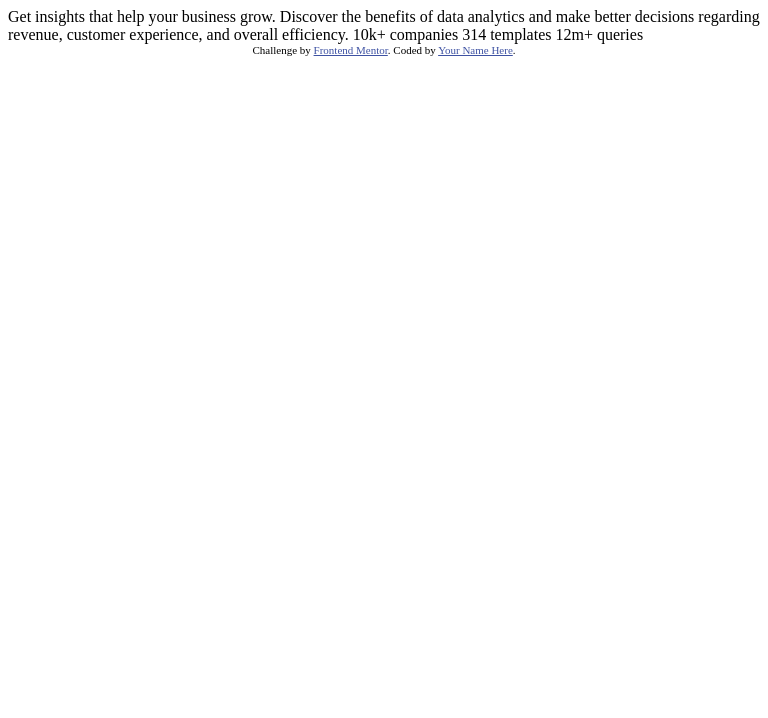
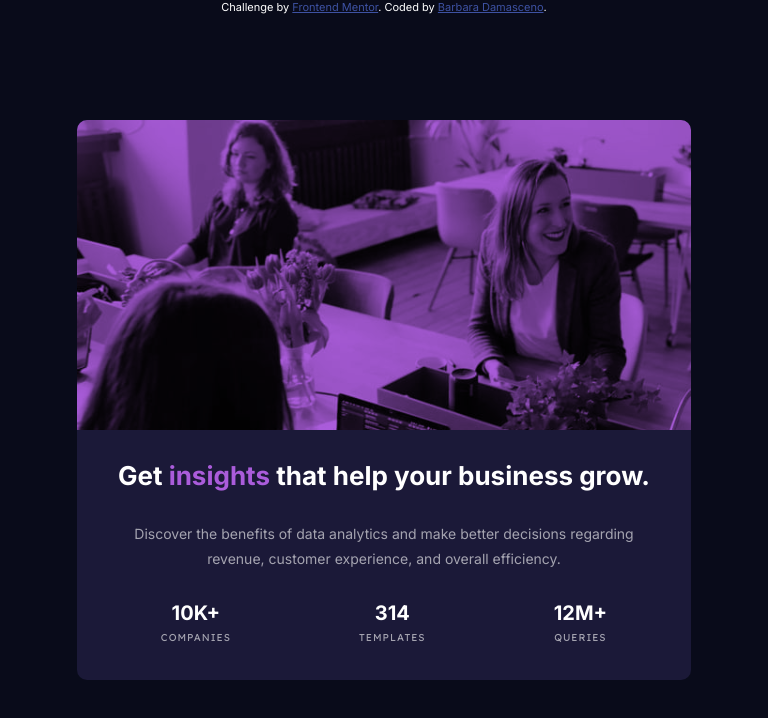
Before and after one commit to barbaradamasdev/Stats-preview-card-component, a plain HTML site: page index.html in a window 768 px wide. Drawn offline with Linux system fonts and the light colour scheme.

Commit message:
HTML and CSS done

```diff
--- a/index.html
+++ b/index.html
@@ -5,7 +5,7 @@
   <meta name="viewport" content="width=device-width, initial-scale=1.0"> <!-- displays site properly based on user's device -->
 
   <link rel="icon" type="image/png" sizes="32x32" href="./images/favicon-32x32.png">
-
+  <link rel="stylesheet" href="style.css">
   <title>Frontend Mentor | Stats preview card component</title>
 
   <!-- Feel free to remove these styles or customise in your own stylesheet 👍 -->
@@ -16,18 +16,27 @@
 </head>
 <body>
 
-  Get insights that help your business grow.
+  <div class="content">
+    <div class="leftColumn">
+      <h1 class="title">Get <span class="purpleWord">insights</span> that help your business grow.</h1>
 
-  Discover the benefits of data analytics and make better decisions regarding revenue, customer
-  experience, and overall efficiency.
+      <p class="description opacity">Discover the benefits of data analytics and make better decisions regarding revenue, customer
+      experience, and overall efficiency.</p>
 
-  10k+ companies
-  314 templates
-  12m+ queries
+      <div class="data">
+        <div class="companies"><p class="number">10k+</p><p class="name opacity">companies</p></div>
+        <div class="templates"><p class="number">314</p><p class="name opacity">templates</p></div>
+        <div class="queries"><p class="number">12m+</p><p class="name opacity">queries</p></div>
+      </div>
+    </div>
 
-  <div class="attribution">
+    <div class="rightColumn">
+      <div class="purpleBanner"></div>
+    </div>
+  </div>
+  <div class="attribution" style="color: white;">
     Challenge by <a href="https://www.frontendmentor.io?ref=challenge" target="_blank">Frontend Mentor</a>.
-    Coded by <a href="#">Your Name Here</a>.
+    Coded by <a href="https://github.com/barbaradamasdev/">Barbara Damasceno</a>.
   </div>
 </body>
 </html>
--- /dev/null
+++ b/style.css
@@ -0,0 +1,158 @@
+@import url('https://fonts.googleapis.com/css2?family=Inter:wght@400;700&family=Lexend+Deca&display=swap');
+
+:root {
+
+    /* Primary Color */
+    --BlueBG: hsl(233, 47%, 7%);
+    --BlueCardBG: hsl(244, 38%, 16%);
+    --accentViolet: hsl(277, 64%, 61%);
+
+    /* Neutral Color */
+    --white: hsl(0, 0%, 100%);
+    --mainWhite: hsla(0, 0%, 100%, 0.75);
+    --statsWhite: hsla(0, 0%, 100%, 0.6);
+
+}
+
+* {
+    box-sizing: border-box;
+    margin: auto;
+}
+
+
+body {
+    position: relative;
+    height: 100vh;
+    font-size: 15px;
+    background-color: var(--BlueBG);
+    font-family: 'Inter', sans-serif;
+}
+
+.content {
+    position: absolute;
+    top: 0;
+    left: 0;
+    bottom: 0;
+    right: 0;
+
+    color: var(--white);
+    width: 1130px;
+    height: 446px;
+
+    display: flex;
+    border-radius: 15px;
+    background-color: var(--BlueCardBG);
+}
+
+.rightColumn {
+    width: 100%;
+    height: 100%;
+    background-image: url(/images/image-header-desktop.jpg);
+    background-color: var(--accentViolet);
+    background-blend-mode: multiply;
+    border-radius: 0 10px 10px 0;
+    background-size: cover;
+}
+
+.leftColumn {
+    padding: 70px 85px;
+    display: flex;
+    justify-content: space-between;
+    flex-direction: column;
+    gap: 30px;
+}
+
+.title {
+    font-size: 34px;
+}
+
+.purpleWord {
+    color: var(--accentViolet);
+}
+
+.description {
+    padding-right: 40px;
+}
+
+.data {
+    display: flex;
+    justify-content: space-around;
+    margin: 0;
+    padding-top: 50px;
+    gap: 70px;
+}
+
+.number {
+    font-size: 30px;
+    text-transform: uppercase;
+    font-weight: 700;
+    font-size: 24px;
+}
+
+.name {
+    text-transform: uppercase;
+    font-family: 'Lexend Deca', sans-serif;
+    font-weight: 400;
+    font-size: 12px;
+    letter-spacing: 2px;
+}
+
+.opacity {
+    opacity: 60%;
+    line-height: 25px;
+}
+
+/* Mobile version */
+
+@media (max-width: 1140px) {
+    .content {
+        flex-direction: column;
+        flex-direction: column-reverse;
+        width: 80%;
+        height: 700px;
+
+        position: absolute;
+        top: 0;
+        left: 0;
+        right: 0;
+        bottom: 0;
+        text-align: center;
+        border-radius: 10px;
+    }
+
+    .rightColumn {
+        background-image: url(images/image-header-mobile.jpg);
+        background-repeat: no-repeat;
+        background-size: 100%;
+        border-radius: 10px 10px 0 0;
+    }
+
+    .description {
+        font-size: 14px;
+        padding: 0;
+    }
+
+    .data {
+        flex-direction: column;
+        gap: 20px;
+        padding-top: 0px;
+    }
+
+    .title {font-size: 26px;}
+    .number {font-size: 20px;}
+    .name {font-size: 10px; letter-spacing: 1px;}
+
+    .leftColumn {
+        padding: 30px;
+    }
+}
+
+@media screen and (min-width: 470px) and (max-width: 1140px) {
+    .data {
+        flex-direction: row;
+    }
+
+    .content {
+        height: 70%;
+    }
+}
```
